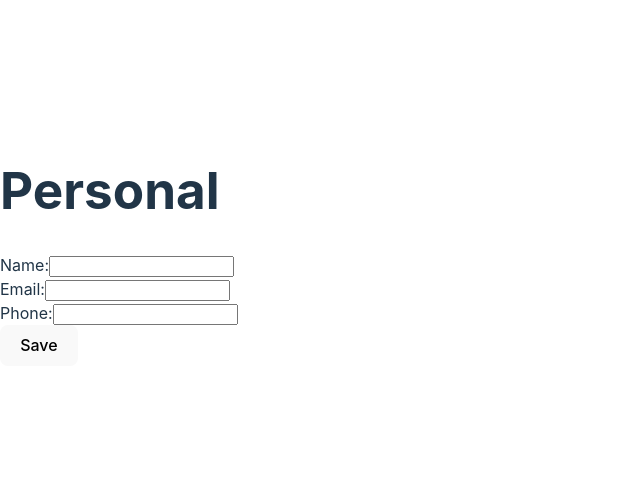
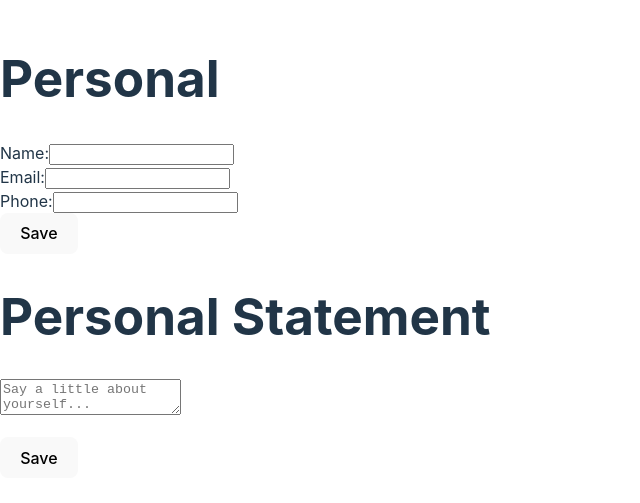
Before and after one commit to bendee48/cv-application, a React (Vite) app: page / in a window 1280 px wide. Shown: the part 153-656 px from the top of the page, without its empty margins (0-640 px from the left). Built offline with nearby package versions, Linux system fonts and the light colour scheme.

Commit message:
Adding component for a personal statement section
- Adding a textarea to write a personal statement
- Adding option to save or edit

```diff
--- /dev/null
+++ b/src/components/PersonalStatement.jsx
@@ -0,0 +1,34 @@
+import { useState } from 'react';
+
+function PersonalStatement() {
+  const [saved, setSaved] = useState(false);
+  const [statement, setStatement] = useState('');
+
+  function handleStatementChange(e) {
+    setStatement(e.target.value)
+  }
+
+  function handleSubmit(e) {
+    e.preventDefault();
+    if (!saved) {
+      setSaved(true)
+    } else {
+      setSaved(false)
+    }
+  }
+
+  return (
+    <>
+      <h1>Personal Statement</h1>
+      <form onSubmit={handleSubmit}>
+        { !saved ?
+            (<p><textarea onChange={handleStatementChange} value={statement} placeholder="Say a little about yourself..."></textarea></p>) :
+            (<p>{statement}</p>)
+        }
+        <button>{!saved ? 'Save' : 'Edit'}</button>
+      </form>
+    </>
+  )
+}
+
+export { PersonalStatement };
--- a/src/main.jsx
+++ b/src/main.jsx
@@ -1,10 +1,12 @@
 import { StrictMode } from 'react'
 import { createRoot } from 'react-dom/client'
 import { GeneralInfo } from './components/GeneralInfo.jsx'
+import { PersonalStatement } from './components/PersonalStatement.jsx'
 import './index.css'
 
 createRoot(document.getElementById('root')).render(
   <StrictMode>
     <GeneralInfo />
+    <PersonalStatement />
   </StrictMode>,
 )
```
Also changed, not shown: src/components/GeneralInfo.jsx (+12 -3 lines), 1 other file (tests, documents, lock files or other folders).
